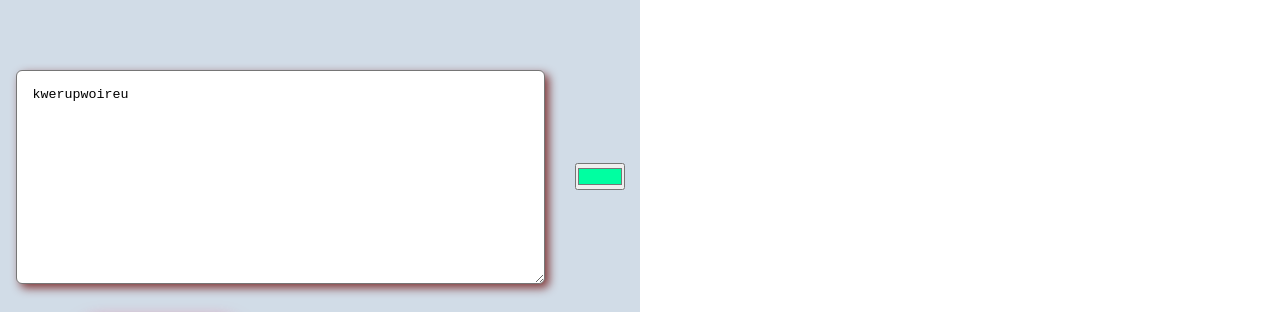
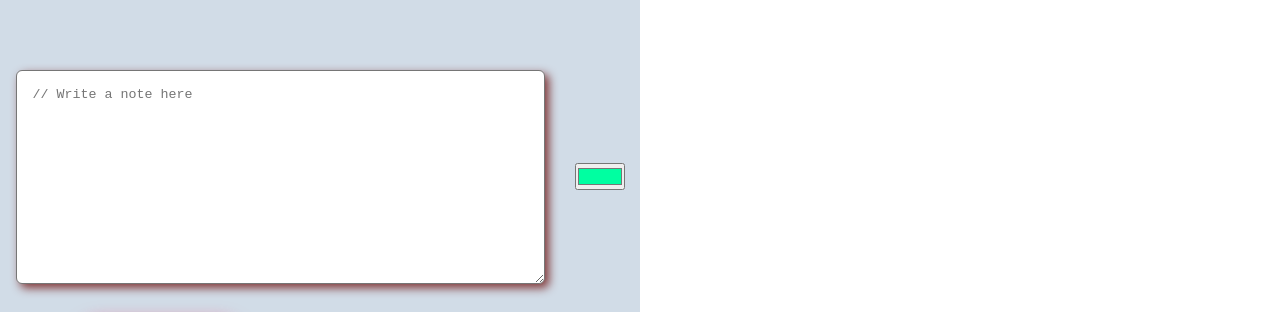
Before and after one commit to psapkale/Gfs23-Sticky-notes, a plain HTML site: page index.html in a window 1280 px wide. Shown: the part 180-492 px from the top of the page. Drawn offline with Linux system fonts and the light colour scheme.

Commit message:
Update index.html

```diff
--- a/index.html
+++ b/index.html
@@ -14,8 +14,7 @@
                cols="60"
                rows="12"
                placeholder="// Write a note here"
-            >
-kwerupwoireu</textarea
+            ></textarea
             >
             <input type="color" value="#00ffa1" id="color" />
          </div>
```
